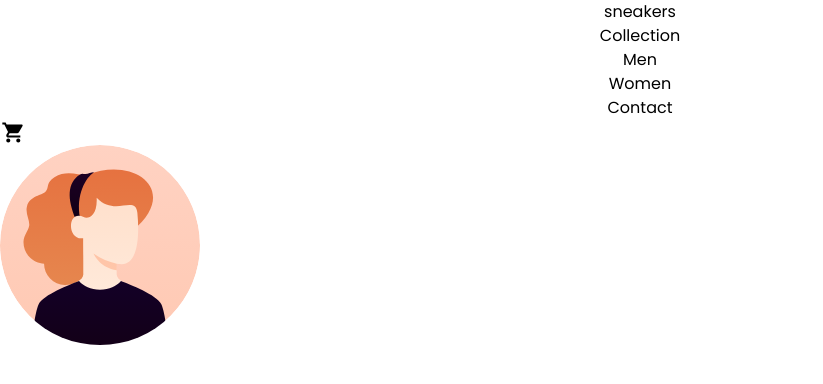
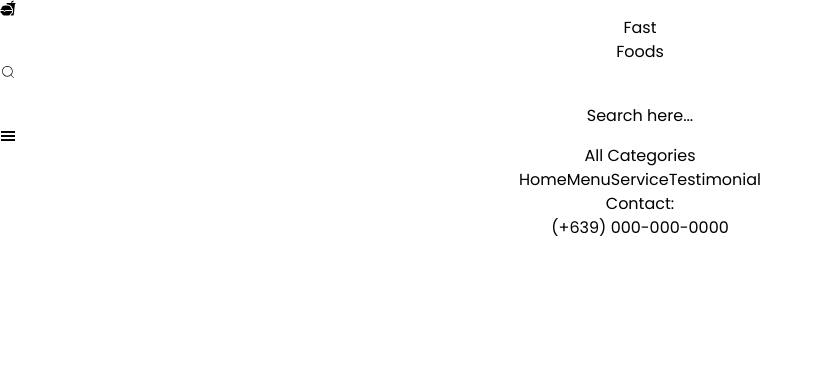
Before and after one commit to devJennyy/ecommerce, a React (Vite) app in the folder ecommerce/: page / in a window 1280 px wide. Shown: the top 384 px of the page, without its empty margins (0-823 px from the left). Built offline with nearby package versions, Linux system fonts and the light colour scheme.

Commit message:
Updated the visual layout

```diff
--- a/ecommerce/src/App.tsx
+++ b/ecommerce/src/App.tsx
@@ -1,5 +1,8 @@
 
+import { GiHamburgerMenu } from "react-icons/gi";
 import "./App.css";import { IoMdCart } from "react-icons/io";
+import { IoFastFoodSharp } from "react-icons/io5";
+import { CiSearch } from "react-icons/ci";
 
 function App() {
   return (
@@ -7,24 +10,43 @@ function App() {
       {/*Main Container*/}
       <div className="w-full h-full bg-white">
         {/*Navbar*/}
-        <div className="flex flex-row justify-between items-center px-36 p-5 border-b-[1px] gap-[100px]">
-          <h1 className="text-[30px] font-semibold text-[#323232]">sneakers</h1>
-          <div className="flex flex-1 flex-row justify-start items-center text-[17px] font-[8px] gap-10 text-[#8B8BA5]">
-            <p>Collection</p>
-            <p>Men</p>
-            <p>Women</p>
-            <p>Contact</p>
+        <div className="flex flex-row justify-between items-center bg-[#F0F2F3]">
+          <div className="flex flex-row justify-start items-center px-36 p-5 text-[26px] text-[#F48E28] font-semibold gap-2">
+            <IoFastFoodSharp />
+            <p className="text-[#272343]">Fast</p>
+            <p className="text-[#F48E28]">Foods</p>
+          </div>
+
+          <div className="relative">
+            <CiSearch className="absolute mt-2" />
+            <input className="pl-6" />
+          </div>
+
+
+          <div className="border-2 text-[#9A9CAA]">
+            <p>Search here...</p>
+          </div>
+        </div>
+
+        {/*Sub-Navbar*/}
+        <div className="flex flex-row justify-between items-center px-36 p-5 border-b-[1px] text-[14px]">
+          <div className="flex flex-row justify-center items-center gap-5 border-[1px] border-[#E1E3E5] rounded-[4px] py-[10px] px-[20px] text-[#272343]">
+            <GiHamburgerMenu />
+            <button>All Categories</button>
+          </div>
+          <div className="flex flex-row justify-center items-center font-[8px] gap-10 text-[#8B8BA5]">
+            <button>Home</button>
+            <button>Menu</button>
+            <button>Service</button>
+            <button>Testimonial</button>
           </div>
           <div className="flex flex-row justify-center items-center gap-5 text-[#8B8BA5]">
-            <IoMdCart size={25} />
-            <img src="/images/profile-icon.svg" className="w-[30px]" />
+            <p>Contact:</p>
+            <p className="text-[#272343]">(+639) 000-000-0000</p>
           </div>
         </div>
 
         {/*Body*/}
-        <div className="">
-
-        </div>
       </div>
     </>
   );
```
